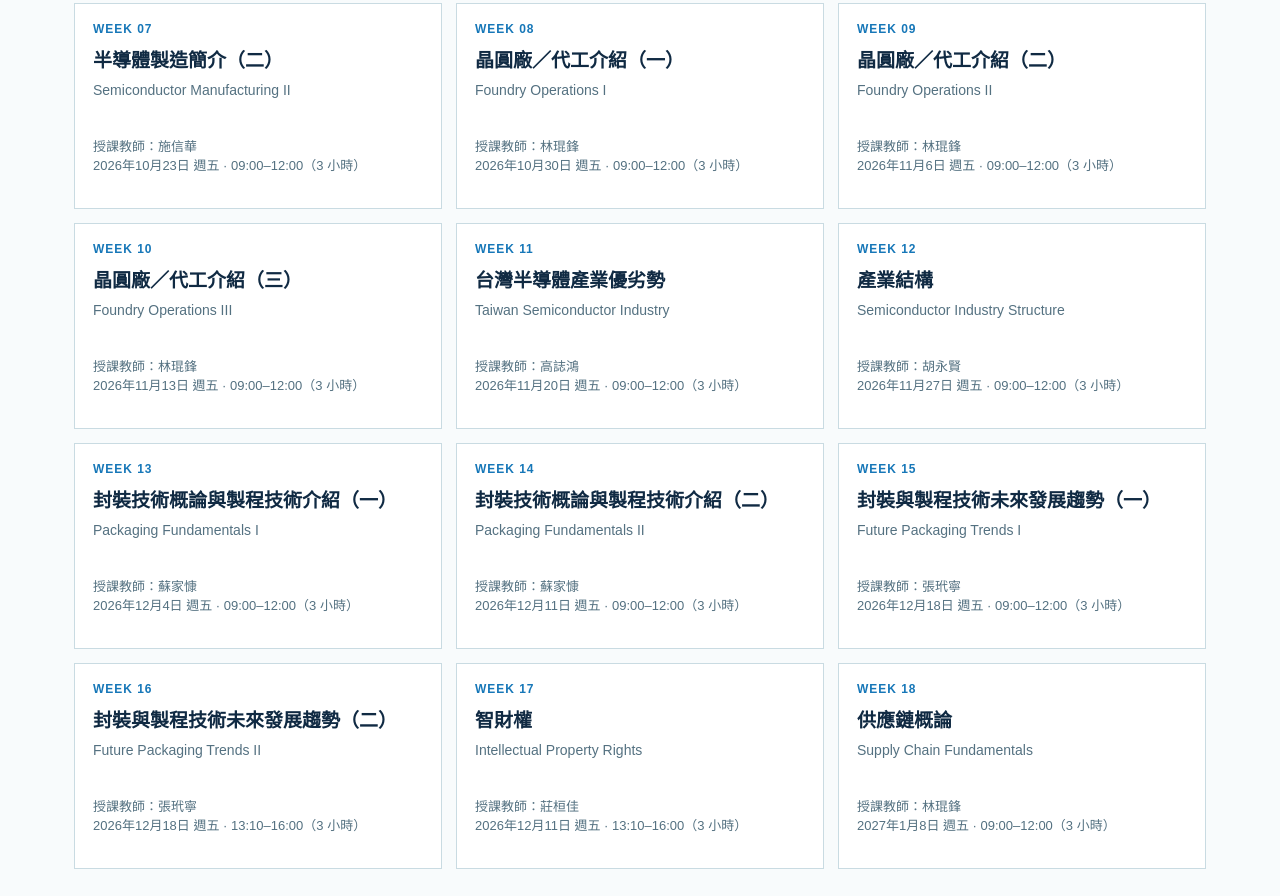
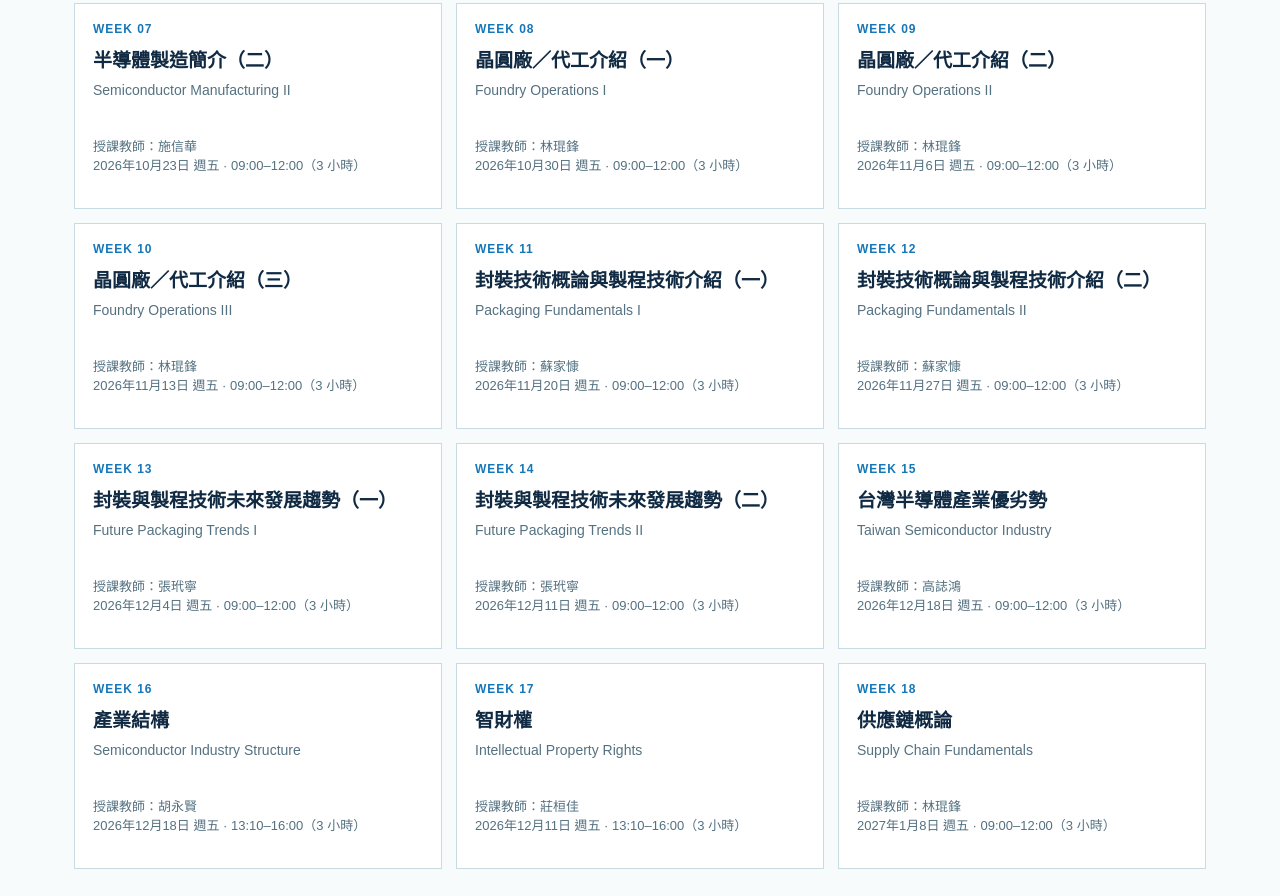
Before and after one commit to oakhc888/smart-vehicle-chip-learning-platform, a plain HTML site: page index.html in a window 1280 px wide. Shown: the part 1004-1900 px from the top of the page. Drawn offline with Linux system fonts and the light colour scheme.

Commit message:
feat: reorder weeks eleven through sixteen

```diff
--- a/index.html
+++ b/index.html
@@ -17,6 +17,7 @@
 const data=[
 ['智慧晶片製造設備概論','Smart Chip Manufacturing Equipment','高誌鴻'],['車用晶片概論（一）','Automotive Semiconductor Fundamentals I','侯光煦'],['車用晶片概論（二）','Automotive Semiconductor Fundamentals II','侯光煦'],['兩岸電動車發展狀況','Cross-strait EV Development','陳建中'],['車用晶片產業人才需求','Automotive Chip Talent Demand','周海筠'],['半導體製造簡介（一）','Semiconductor Manufacturing I','施信華'],['半導體製造簡介（二）','Semiconductor Manufacturing II','施信華'],['晶圓廠／代工介紹（一）','Foundry Operations I','林琨鋒'],['晶圓廠／代工介紹（二）','Foundry Operations II','林琨鋒'],['晶圓廠／代工介紹（三）','Foundry Operations III','林琨鋒'],['台灣半導體產業優劣勢','Taiwan Semiconductor Industry','高誌鴻'],['產業結構','Semiconductor Industry Structure','胡永賢'],['封裝技術概論與製程技術介紹（一）','Packaging Fundamentals I','蘇家慷'],['封裝技術概論與製程技術介紹（二）','Packaging Fundamentals II','蘇家慷'],['封裝與製程技術未來發展趨勢（一）','Future Packaging Trends I','張玳寧'],['封裝與製程技術未來發展趨勢（二）','Future Packaging Trends II','張玳寧'],['智財權','Intellectual Property Rights','莊桓佳'],['供應鏈概論','Supply Chain Fundamentals','林琨鋒']];
 data[3][2]='高誌鴻';
+[data[10],data[11],data[12],data[13],data[14],data[15]]=[data[12],data[13],data[14],data[15],data[10],data[11]];
 const start=new Date('2026-09-11T09:00:00+08:00');const rescheduled={2:['2026-09-18T13:10:00+08:00','13:10–16:00'],4:['2026-10-02T13:10:00+08:00','13:10–16:00'],15:['2026-12-18T13:10:00+08:00','13:10–16:00'],16:['2026-12-11T13:10:00+08:00','13:10–16:00']};let selected=0;const weeks=document.querySelector('#weeks'),detail=document.querySelector('#detail');
 function slotFor(i){if(rescheduled[i])return rescheduled[i];const d=new Date(start);d.setDate(d.getDate()+i*7);return [d.toISOString(),'09:00–12:00']}
 function dateFor(i){return new Date(slotFor(i)[0]).toLocaleDateString('zh-TW',{year:'numeric',month:'long',day:'numeric',weekday:'short'})}
```
